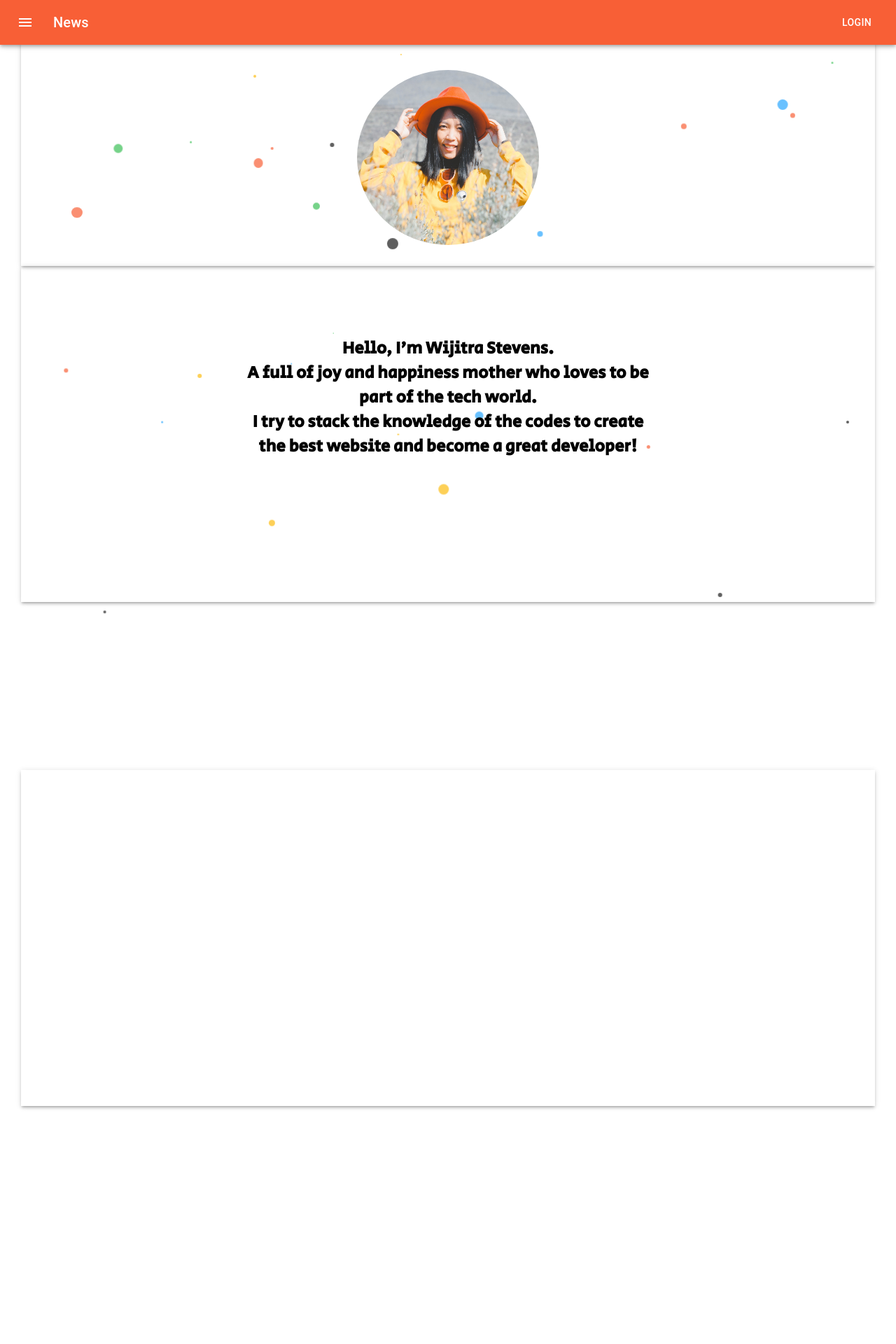
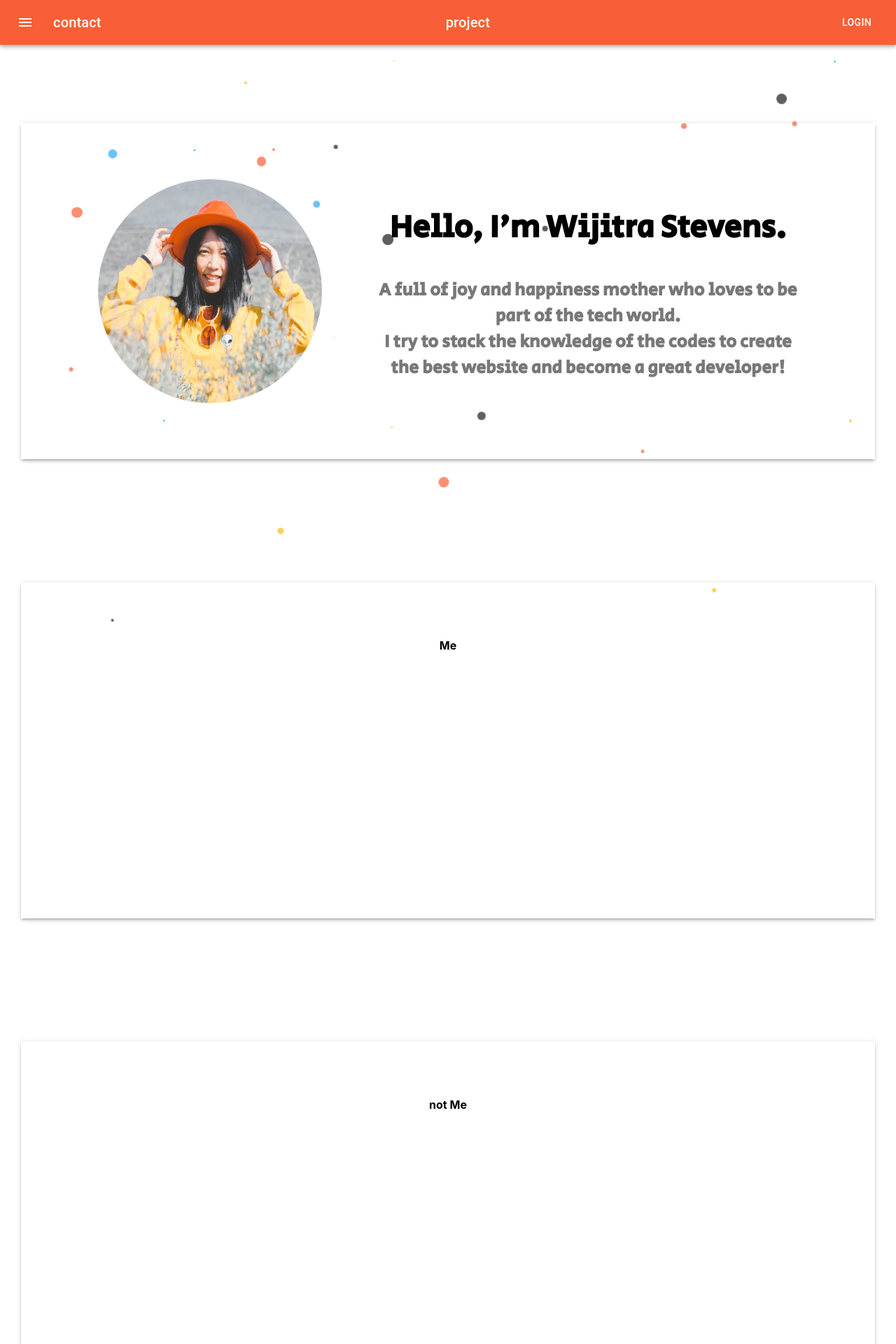
Before and after one commit to WijiPe/my-portfolio, a Next.js app: page / in a window 1280 px wide. Shown: the top 1920 px of the page at 70% size. Before the commit the page ends 1640 px from the top, so only its background shows below. Built offline with nearby package versions, Linux system fonts and the light colour scheme.

Commit message:
scroll to element with javascript

```diff
--- a/components/Header.js
+++ b/components/Header.js
@@ -1,4 +1,3 @@
-import * as React from 'react';
 import AppBar from '@mui/material/AppBar';
 import Toolbar from '@mui/material/Toolbar';
 import Typography from '@mui/material/Typography';
@@ -6,18 +5,34 @@ import IconButton from '@mui/material/IconButton';
 import MenuIcon from '@mui/icons-material/Menu';
 import Box from '@mui/material/Box';
 import Button from '@mui/material/Button';
-import { makeStyles } from '@mui/styles';
+import { makeStyles, StylesContext } from '@mui/styles';
+import Link from 'next/link';
+
+const scroll2El = elID => {
+    window.scrollTo({
+      top: document.getElementById(elID).offsetTop - 60,
+      behavior: 'smooth',
+    });
+  };
+
+const onBtnClick = (e) => {
+    e.preventDefault();
+    const goto = e.target.getAttribute('goto');
+    setTimeout(() => {
+      scroll2El(goto);
+    }, 100);
+  }
 
 const useStyles = makeStyles((theme) => {
     return{
         appbar:{
             position: "fixed",
-        },
-        // toolbar: theme.mixins.toolbar
+        }
     }
 })
 
 export default function Header() {
+
     const classes = useStyles();
     return (
         <Box sx={{
@@ -35,9 +50,16 @@ export default function Header() {
                         <MenuIcon />
                     </IconButton>
                     <Typography variant="h6" component="div" sx={{ flexGrow: 1 }}>
-                        News
+                        <Link href="">
+                            <a goto="section1" onClick={onBtnClick}>contact</a>
+                        </Link>
                     </Typography>
-                    <Button color="inherit">Login</Button>
+                    <Typography variant="h6" component="div" sx={{ flexGrow: 1 }}>
+                        <Link href="" >
+                            <a goto="section2" onClick={onBtnClick}>project</a>
+                        </Link>
+                    </Typography>
+                    <Button color="inherit" >Login</Button>
                 </Toolbar>
             </AppBar>
         </Box>
--- a/pages/_app.js
+++ b/pages/_app.js
@@ -3,7 +3,7 @@ import {useEffect} from 'react'
 
 const showBall = () => {
 
-  const colors = ["#3CC157", "#2AA7FF", "#1B1B1B", "#FCBC0F", "#F85F36"];
+  const colors = ["#2AA7FF", "#1B1B1B", "#FCBC0F","#F85F36"];
 
   const numBalls = 30;
   const balls = [];
--- a/pages/index.js
+++ b/pages/index.js
@@ -5,45 +5,35 @@ import Layout from '../components/Layout';
 
 const mouseOver = () => {
 
-  document.getElementById("alphabeth1").style.color = "#1B1B1B";
-  document.getElementById("alphabeth2").style.color = "#FCBC0F";
-  document.getElementById("alphabeth3").style.color = "#FCBC0F";
-  document.getElementById("alphabeth4").style.color = "#FCBC0F";
-  document.getElementById("alphabeth5").style.color = "#FCBC0F";
-  document.getElementById("alphabeth6").style.color = "#FCBC0F";
+  document.getElementById("word1").style.color = "#1B1B1B";
+  document.getElementById("word7").style.color = "#1B1B1B";
+  document.getElementById("word2").style.color = "#FCBC0F";
+  document.getElementById("word3").style.color = "#FCBC0F";
+  document.getElementById("word4").style.color = "#FCBC0F";
+  document.getElementById("word5").style.color = "#FCBC0F";
+  document.getElementById("word6").style.color = "#FCBC0F";
 }
 
 
 const mouseOut = () => {
-  document.getElementById("alphabeth1").style.color = "#787878";
-  document.getElementById("alphabeth2").style.color = "#F85F36";
-  document.getElementById("alphabeth3").style.color = "#F85F36";
-  document.getElementById("alphabeth4").style.color = "#F85F36";
-  document.getElementById("alphabeth5").style.color = "#F85F36";
-  document.getElementById("alphabeth6").style.color = "#F85F36";
+  document.getElementById("word1").style.color = "#787878";
+  document.getElementById("word7").style.color = "#787878";
+  document.getElementById("word2").style.color = "#F85F36";
+  document.getElementById("word3").style.color = "#F85F36";
+  document.getElementById("word4").style.color = "#F85F36";
+  document.getElementById("word5").style.color = "#F85F36";
+  document.getElementById("word6").style.color = "#F85F36";
+  document.getElementById("word3").style.fontSize = "xx-large";
+  document.getElementById("word4").style.fontSize = "xx-large";
+  document.getElementById("word5").style.fontSize = "xx-large";
+  document.getElementById("word6").style.fontSize = "xx-large";
 }
 
 export default function Home() {
 
   return (
     <Layout>
-      <Box
-        sx={{
-          boxShadow: 3,
-          // width: '100%',
-          height: '20rem',
-          textAlign: 'center',
-          p: 5,
-          fontSize: '3rem',
-          // borderRadius: 1
-        }}
-      >
-        <Image src='/images/IMG_4452.jpg'
-              width = {260}
-              height={250}
-              className={styles.round}
-            />
-      </Box>
+      <div className={styles.transition}>
       <Box
         sx={{
           boxShadow: 3,
@@ -53,35 +43,84 @@ export default function Home() {
           // color: (theme) =>
           // theme.palette.mode === 'dark' ? 'grey.300' : 'grey.800',
           p: 10,
-          pl: 40,
-          pr: 40,
           // m: 15,
-          // ml:60,
+          mt: 22,
           textAlign: 'center',
-          fontSize: '1rem',
+          // fontSize: '1rem',
           fontWeight: '700',
           // border: 1,
           position: 'relative',
+          display: 'flex',
+          flexDirection: 'row',
+          justifyContent: 'center',
+          gap: 10
         }}
       >
-        <h2 className={styles.container2} id= "alphabeth1" onMouseOver = {mouseOver} onMouseOut={mouseOut}>
-          Hello, <span id= "alphabeth2">I'm </span>Wijitra Stevens.
+        <Image src='/images/IMG_4452.jpg'
+              width = {320}
+              height={200}
+              className={styles.round}
+            />
+        <div>
+          <h2 className={styles.container2} id= "word1" onMouseOver = {mouseOver} onMouseOut={mouseOut}>
+            Hello, <span id= "word2">I'm </span>Wijitra Stevens.
+          </h2>
+          <h2 className={styles.container3} id= "word7" onMouseOver = {mouseOver} onMouseOut={mouseOut}><span id= "word3"> A full </span> of joy and happiness mother who loves to be part of the tech world.
           <br></br>
-          <span id= "alphabeth3"> A full </span> of joy and happiness mother who loves to be part of the tech world.
-          <br></br>
-          I try to <span id= "alphabeth4">stack</span> the knowledge of the codes to create the best <span id= "alphabeth5">web</span>site and become a great <span id= "alphabeth6">developer!</span>
-        </h2>
+            I try to <span id= "word4">stack</span> the knowledge of the codes to create the best <span id= "word5">web</span>site and become a great <span id= "word6">developer!</span>
+          </h2>
+        </div>
       </Box>
-      <Box
+      <Box id="section1"
         sx={{
           boxShadow: 3,
           width: '100%',
           height: '30rem',
+          // bgcolor: (theme) => (theme.palette.mode === 'dark' ? '#101010' : '#212121'),
+          // color: (theme) =>
+          // theme.palette.mode === 'dark' ? 'grey.300' : 'grey.800',
+          p: 10,
+          // m: 15,
+          mt: 22,
           textAlign: 'center',
-          mt: 30,
+          // fontSize: '1rem',
+          fontWeight: '700',
+          // border: 1,
+          position: 'relative',
+          display: 'flex',
+          flexDirection: 'row',
+          justifyContent: 'center',
+          gap: 10,
         }}
       >
+        Me
       </Box>
+      <Box id="section2"
+        sx={{
+          boxShadow: 3,
+          width: '100%',
+          height: '30rem',
+          // bgcolor: (theme) => (theme.palette.mode === 'dark' ? '#101010' : '#212121'),
+          // color: (theme) =>
+          // theme.palette.mode === 'dark' ? 'grey.300' : 'grey.800',
+          p: 10,
+          // m: 15,
+          mt: 22,
+          textAlign: 'center',
+          // fontSize: '1rem',
+          fontWeight: '700',
+          // border: 1,
+          position: 'relative',
+          display: 'flex',
+          flexDirection: 'row',
+          justifyContent: 'center',
+          gap: 10,
+        }}
+      >
+        not Me
+      </Box>
+      </div>
+
     </Layout>
   )
 }
--- a/styles/Home.module.css
+++ b/styles/Home.module.css
@@ -9,14 +9,22 @@
 .container2 {
   /* margin: 0 auto; */
   /* margin-top: 200px; */
-  /* padding: 5rem 5rem; */
-  /* font-size: 20px; */
+  /* padding: 0.5rem 0.5rem; */
+  font-size: 45px;
   font-family:'Secular One';
   /* border: 1.5px solid #FCBC0F; */
-  /* width: 800px; */
-  /* box-shadow: #888888(100, 100, 111, 0.2) 0px 7px 29px 0px; */
-  /* box-shadow: #888888(0, 0, 0, 0.35) 0px 5px 15px; */
-  /* box-shadow: white(255, 255, 255, 0.1) 0px 1px 1px 0px inset, white(50, 50, 93, 0.25) 0px 50px 100px -20px, white(0, 0, 0, 0.3) 0px 30px 60px -30px; */
+  width: 600px;
+}
+
+.container3 {
+  /* margin: 0 auto; */
+  /* margin-top: 200px; */
+  /* padding: 5rem 5rem; */
+  font-size: 25px;
+  font-family:'Secular One';
+  /* border: 1.5px solid #FCBC0F; */
+  width: 600px;
+  color:#787878;
 }
 .round{
   border-radius: 100%;
```
Also changed, not shown: styles/Layout.module.css (line endings or trailing spaces), styles/globals.css (line endings or trailing spaces), 1 other file (tests, documents, lock files or other folders).
